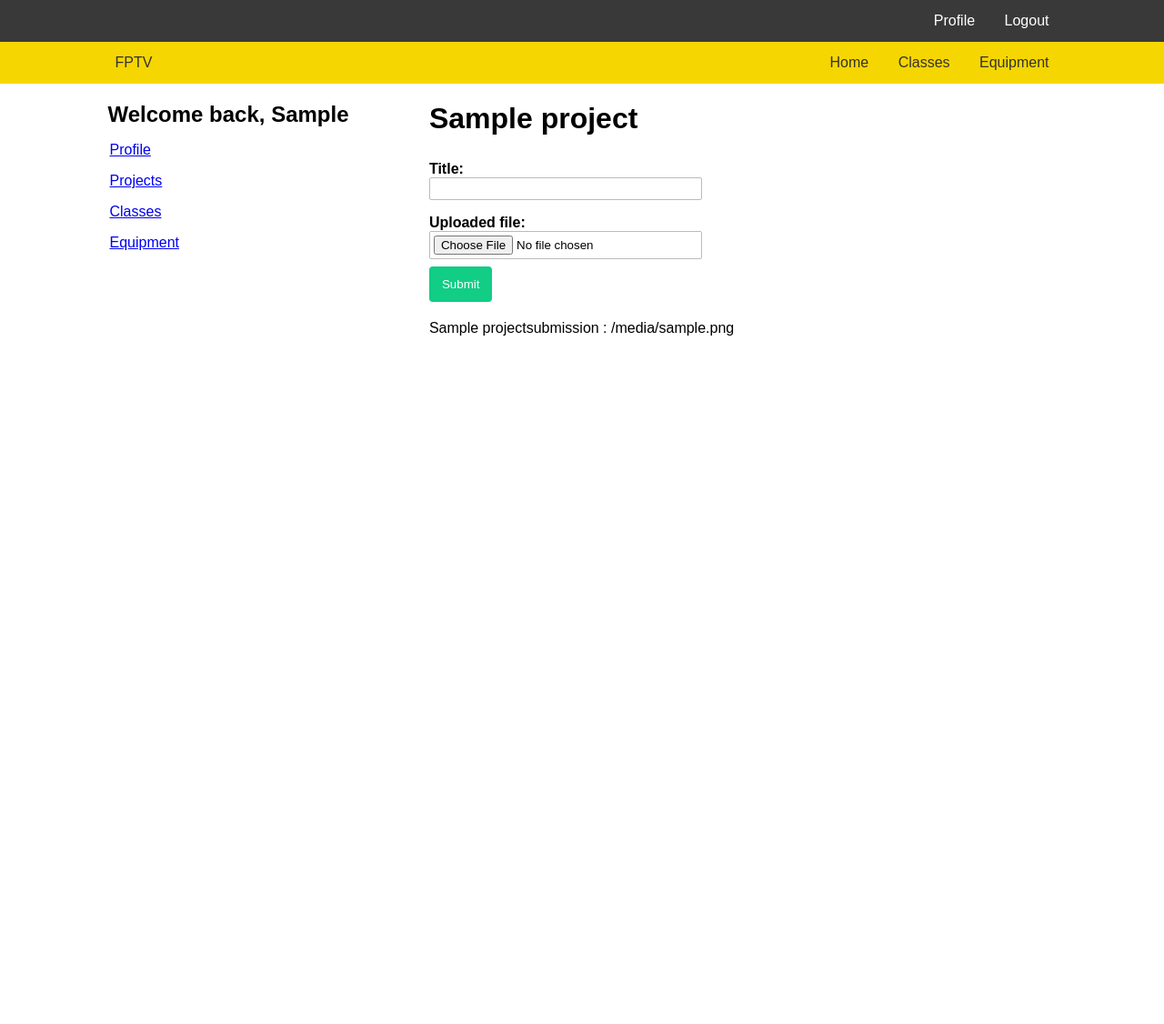
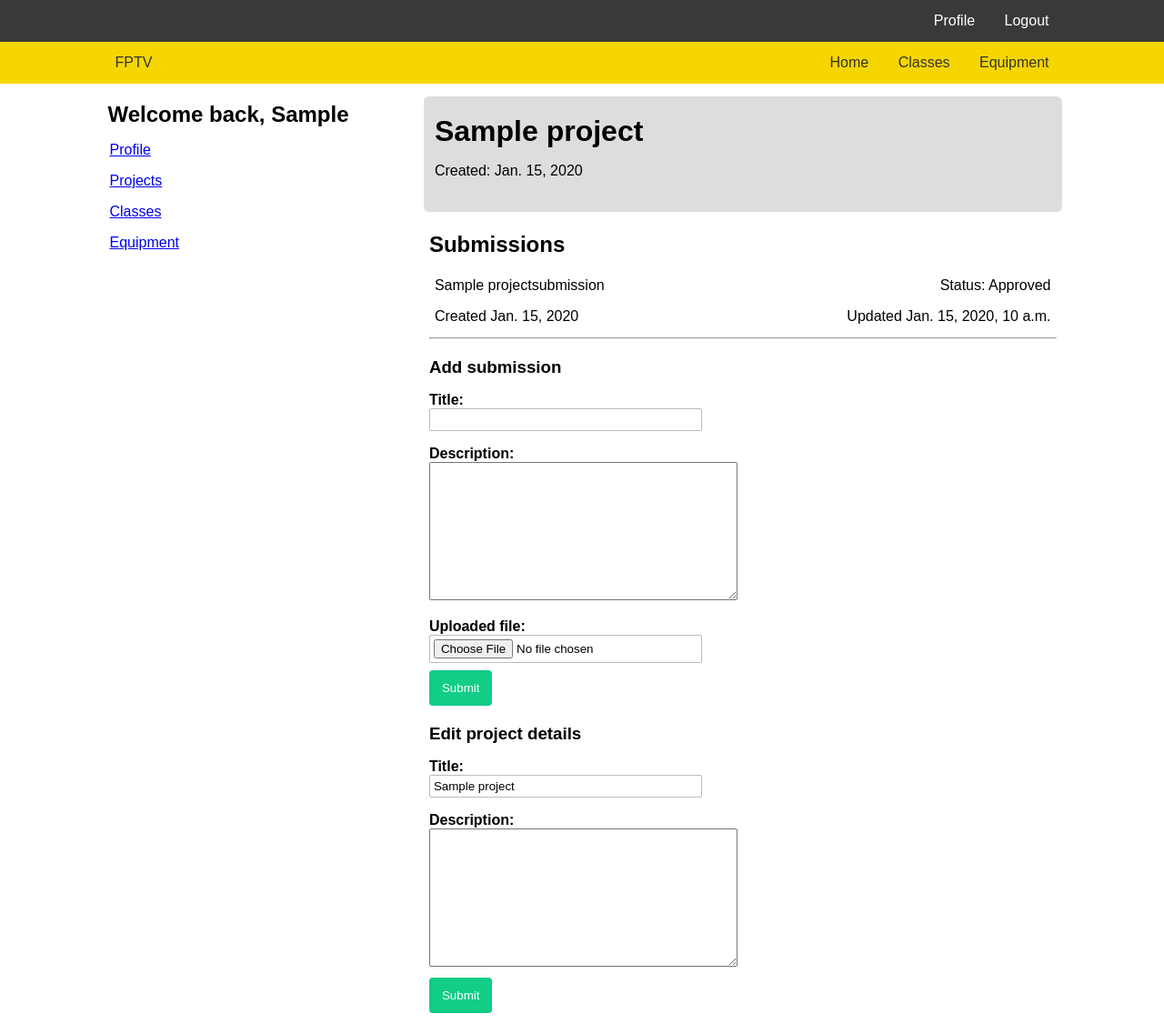
Before and after one commit to capstone-faypublic/faypublic, a Django app: page /projects/1/ in a window 1280 px wide. Shown: the whole page at 91% size. Before the commit the page ends 369 px from the top, so only its background shows below. Run offline with Django 3.2, Linux system fonts and the light colour scheme; a user stored in the database is signed in; tables that the repository leaves empty hold one stand-in row (values such as "Sample post").

Commit message:
Created project and submissions screens

```diff
--- a/src/project/forms.py
+++ b/src/project/forms.py
@@ -1,5 +1,10 @@
 from django.forms import Form, ModelForm
 from .models import Project, ProjectSubmission
+
+class SmallProjectForm(ModelForm):
+    class Meta:
+        model = Project
+        exclude = ['users', 'description']
 
 class ProjectForm(ModelForm):
     class Meta:
@@ -9,4 +14,4 @@
 class ProjectSubmissionForm(ModelForm):
     class Meta:
         model = ProjectSubmission
-        exclude = ['project']
+        exclude = ['project', 'status', 'admin_notes', 'scheduled_time']
--- a/src/project/models.py
+++ b/src/project/models.py
@@ -11,7 +11,9 @@
         blank=False
     )
 
-    created_on = models.DateField(auto_now_add=True)
+    created = models.DateField(auto_now_add=True)
+    description = models.TextField(null=True, blank=True)
+
 
     def get_absolute_url(self):
         return "/projects/%i/" % self.id
@@ -24,6 +26,15 @@
     # equipment_checkouts = models.ManyToManyField(EquipmentCheckout)
     # inside and outside projects will rely on this
 
+SUBMITTED = 'SUBMITTED'
+SCHEDULED = 'SCHEDULED'
+REJECTED = 'REJECTED'
+
+PROJECT_SUBMISSION_STATUS = (
+    (SUBMITTED, 'Submitted'),
+    (SCHEDULED, 'Approved'),
+    (REJECTED, 'Rejected')
+)
 
 
 def handle_file_upload(instance, filename):
@@ -39,4 +50,14 @@
         blank=False
     )
 
+    created = models.DateField(auto_now_add=True)
+    updated = models.DateTimeField(auto_now_add=False, auto_now=True)
+
+    status = models.CharField(max_length=15, choices=PROJECT_SUBMISSION_STATUS, default=SUBMITTED)
+
+    description = models.TextField(blank=True, null=True)
+    admin_notes = models.TextField(blank=True, null=True)
+
+    scheduled_time = models.DateTimeField(null=True)
+
     uploaded_file = models.FileField(upload_to=handle_file_upload)
--- a/src/project/templates/project.html
+++ b/src/project/templates/project.html
@@ -3,10 +3,30 @@
 {% block title %}{{ project.title }}{% endblock title %}
 
 {% block content %}
-<div class="container">
+<div class="container project-container">
     <h1>{{ project.title }}</h1>
+    <p>Created: {{ project.created }}</p>
+    <p>{{ project.description }}</p>
 </div>
 <div class="container">
+    <h2>Submissions</h2>
+    {% for sub in project.projectsubmission_set.all %}
+        <div class="flex-container container">
+            <div class="flex-item">
+                <p>{{ sub.title }}</p>
+                <p>Created {{ sub.created }}</p>
+            </div>
+            <div class="flex-item right">
+                <p>Status: {{ sub.get_status_display }}</p>
+                <p>Updated {{ sub.updated }}</p>
+            </div>
+        </div>
+
+        <hr>
+    {% endfor %}
+</div>
+<div class="container">
+    <h3>Add submission</h3>
     <form action="" method="post" enctype="multipart/form-data">
         {% csrf_token %}
         {{ submission_form.as_p }}
@@ -14,8 +34,11 @@
     </form>
 </div>
 <div class="container">
-    {% for upload in project.projectsubmission_set.all %}
-        <p>{{ upload.title }} : {{ upload.uploaded_file.url }}</p>
-    {% endfor %}
+    <h3>Edit project details</h3>
+    <form action="" method="post" enctype="multipart/form-data">
+        {% csrf_token %}
+        {{ project_form.as_p }}
+        <input type="submit" class="button green-bg"/>
+    </form>
 </div>
 {% endblock content %}
--- a/src/project/views.py
+++ b/src/project/views.py
@@ -2,7 +2,7 @@
 from django.shortcuts import render, redirect, get_object_or_404
 from django.contrib.auth.decorators import login_required
 from .models import Project, ProjectSubmission
-from .forms import ProjectForm, ProjectSubmissionForm
+from .forms import ProjectForm, ProjectSubmissionForm, SmallProjectForm
 from userprofile.models import UserProfile
 
 # Create your views here.
@@ -10,7 +10,7 @@
 def projects(request):
     userprofile = get_object_or_404(UserProfile, user=request.user)
 
-    project_form = ProjectForm(request.POST)
+    project_form = SmallProjectForm(request.POST)
 
     if project_form.is_valid():
         project =  project_form.save()
@@ -21,7 +21,7 @@
         'projects.html',
         context={
             'userprofile': userprofile,
-            'project_form': ProjectForm(),
+            'project_form': SmallProjectForm(),
         }
     )
 
@@ -38,11 +38,17 @@
         upload.project = project
         upload.save()
 
+    project_form = ProjectForm(request.POST, instance=project)
+
+    if project_form.is_valid():
+        project_form.save()
+
     return render(
         request,
         'project.html',
         context={
             'project': project,
+            'project_form': ProjectForm(instance=project),
             'submission_form': ProjectSubmissionForm()
         }
     )
--- a/src/static/css/base.css
+++ b/src/static/css/base.css
@@ -35,6 +35,10 @@
   max-width: 1067px;
   margin: 0px auto;
   padding: 6px;
+}
+
+.right {
+  text-align: right;
 }
 
 .button {
--- a/src/userprofile/views.py
+++ b/src/userprofile/views.py
@@ -14,13 +14,11 @@
     if profile_form.is_valid():
         userprofile = profile_form.save()
 
-    profile_form = UserProfileForm(instance=userprofile)
-
     return render(
         request,
         'profile.html',
         context={
             'name': request.user.first_name + ' ' + request.user.last_name,
-            'profile_form': profile_form
+            'profile_form': UserProfileForm(instance=userprofile)
         }
     )
```
Also changed, not shown: src/project/templates/projects.html (+15 -11 lines), src/project/migrations/0007_auto_20180210_2102.py (added), src/project/migrations/0008_auto_20180210_2115.py (added), src/project/migrations/0009_auto_20180210_2117.py (added).
